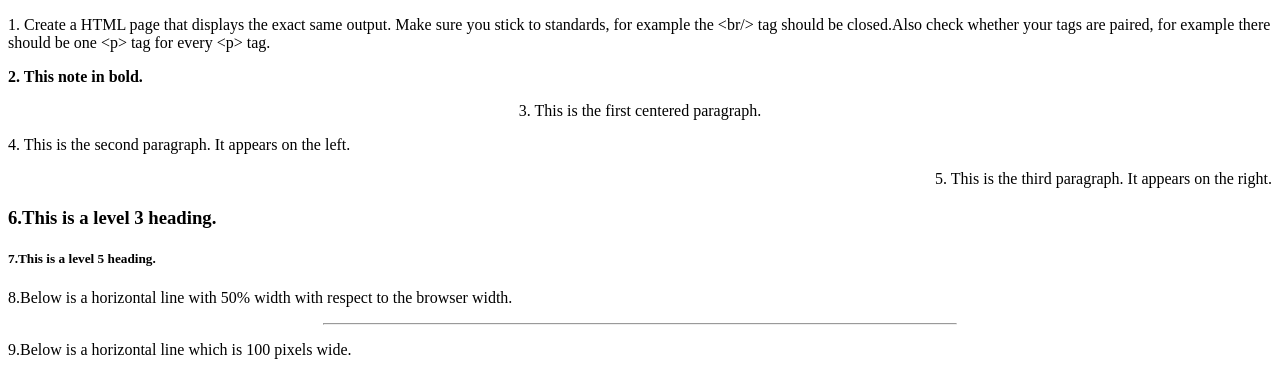
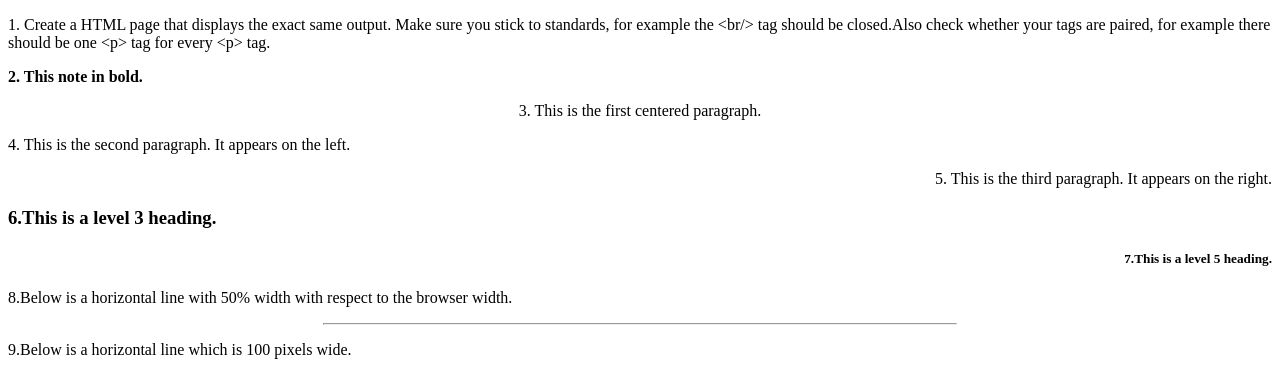
Before and after one commit to CS6-201-ISS-S23/tutorial-2-TanishG03, a plain HTML site: page submission/index.html in a window 1280 px wide. Shown: the top 371 px of the page. Drawn offline with Linux system fonts and the light colour scheme.

Commit message:
Update index.html
Updated

```diff
--- a/submission/index.html
+++ b/submission/index.html
@@ -12,7 +12,7 @@
     <p>4. This is the second paragraph. It appears on the left.</p>
     <p style="text-align: end;">5. This is the third paragraph. It appears on the right.</p>
     <p><h3><b>6.This is a level 3 heading.</b></h3></p>
-    <p style="text-align: end;"><h5><b>7.This is a level 5 heading.</b></h5></p>
+    <h5 style="text-align: right;"><b>7.This is a level 5 heading.</b></h5>
     <p>8.Below is a horizontal line with 50% width with respect to the browser width.</p>
     <hr style="width: 50%;text-align: center;">
     <p>9.Below is a horizontal line which is 100 pixels wide.</p>
```
